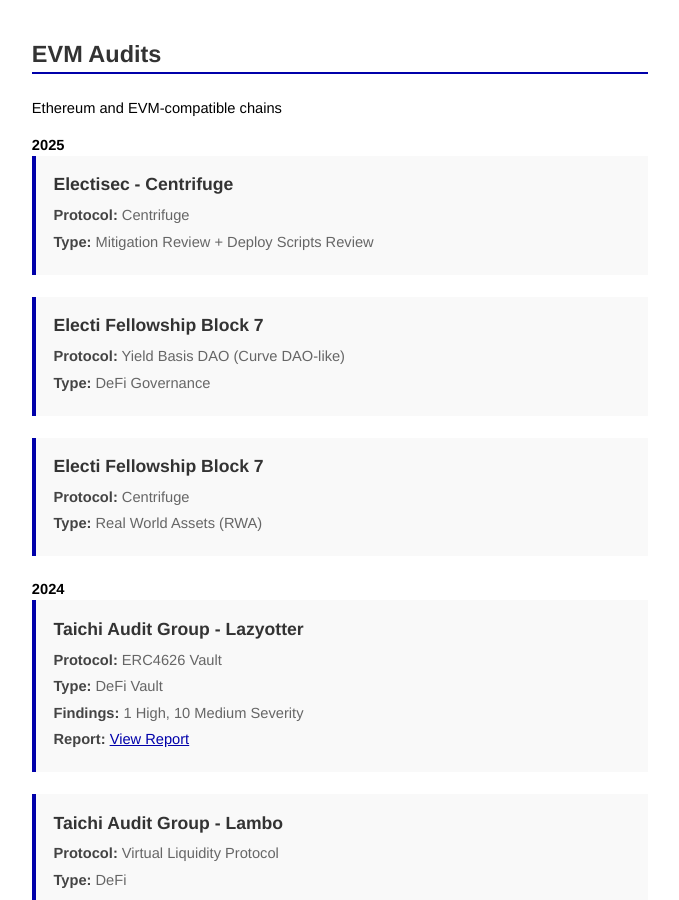
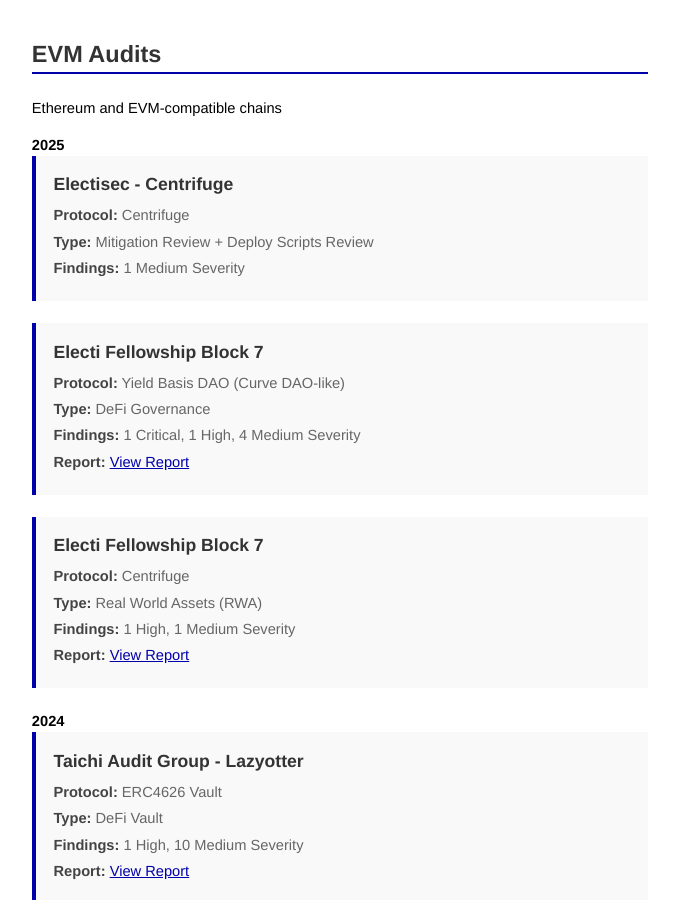
Before and after one commit to ret2basic/ret2basic.github.io, a Jekyll site: the page built from audits.html, in a window 1280 px wide and 900 px high, scrolled down 220 px. Shown: the whole window, without its empty margins (300-979 px from the left). Built offline with Jekyll 4.4.1, drawn with Linux system fonts in a browser that asks for light colours.

Commit message:
Update Electi audits with findings and report links
- Add findings to Electi Fellowship Block 7 - Yield Basis DAO: 1 Critical, 1 High, 4 Medium
- Add findings to Electi Fellowship Block 7 - Centrifuge: 1 High, 1 Medium
- Add findings to Electisec - Centrifuge: 1 Medium
- Add report links for Fellowship audits
- Update bug statistics: Critical 12→13, High 56→58, Medium 59→65

🤖 Generated with [Claude Code](https://claude.ai/code)

Co-Authored-By: Claude <noreply@anthropic.com>

```diff
--- a/audits.html
+++ b/audits.html
@@ -21,6 +21,7 @@ title: Web3 Audit Reports - ret2basic.eth
       <div class="audit-details">
         <p><strong>Protocol:</strong> Centrifuge</p>
         <p><strong>Type:</strong> Mitigation Review + Deploy Scripts Review</p>
+        <p><strong>Findings:</strong> 1 Medium Severity</p>
       </div>
     </div>
 
@@ -29,6 +30,8 @@ title: Web3 Audit Reports - ret2basic.eth
       <div class="audit-details">
         <p><strong>Protocol:</strong> Yield Basis DAO (Curve DAO-like)</p>
         <p><strong>Type:</strong> DeFi Governance</p>
+        <p><strong>Findings:</strong> 1 Critical, 1 High, 4 Medium Severity</p>
+        <p><strong>Report:</strong> <a href="https://reports.electisec.com/2025-07-YieldBasis-Update" target="_blank">View Report</a></p>
       </div>
     </div>
 
@@ -37,6 +40,8 @@ title: Web3 Audit Reports - ret2basic.eth
       <div class="audit-details">
         <p><strong>Protocol:</strong> Centrifuge</p>
         <p><strong>Type:</strong> Real World Assets (RWA)</p>
+        <p><strong>Findings:</strong> 1 High, 1 Medium Severity</p>
+        <p><strong>Report:</strong> <a href="https://reports.electisec.com/2025-07-centrifuge" target="_blank">View Report</a></p>
       </div>
     </div>
 
```
Also changed, not shown: other parts of audits.html (+3 -3 lines).
